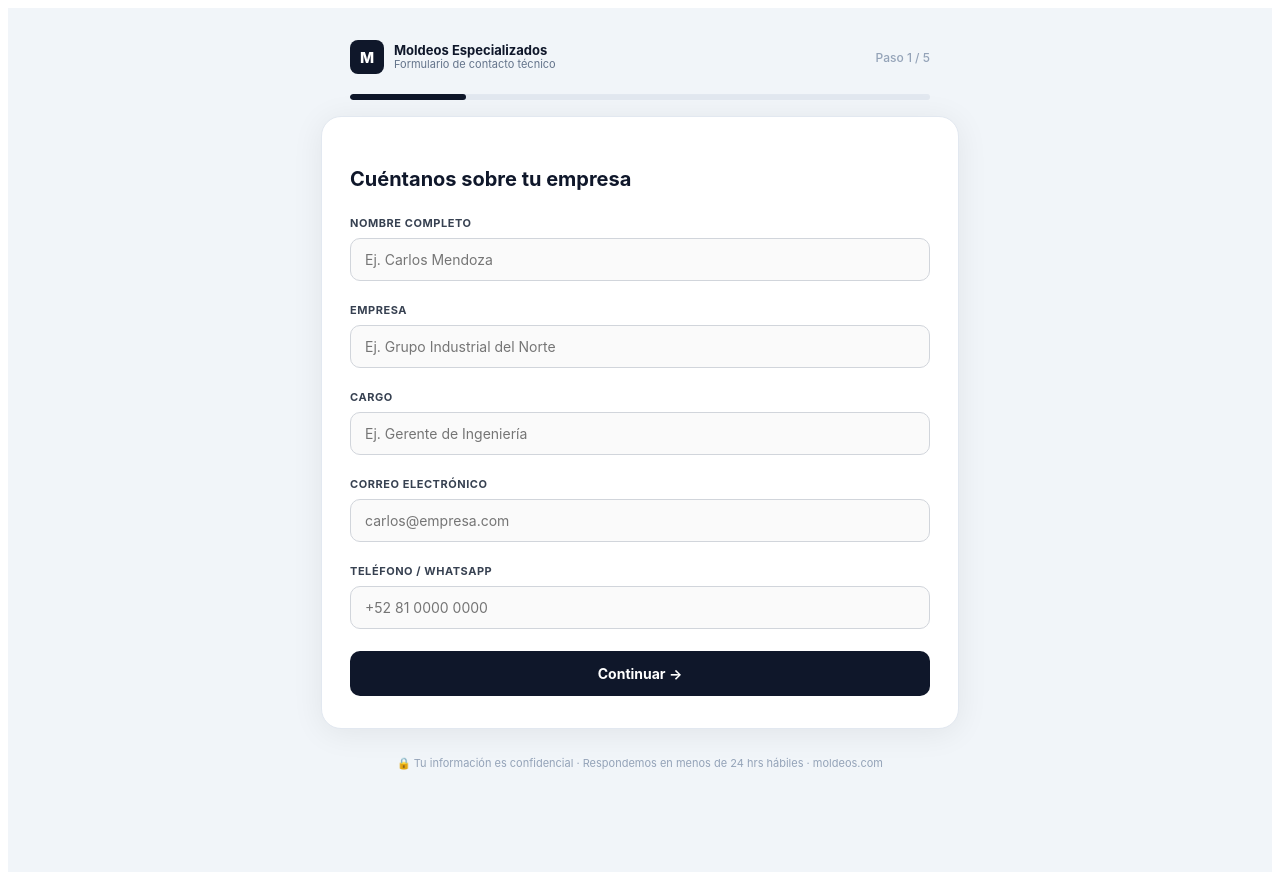
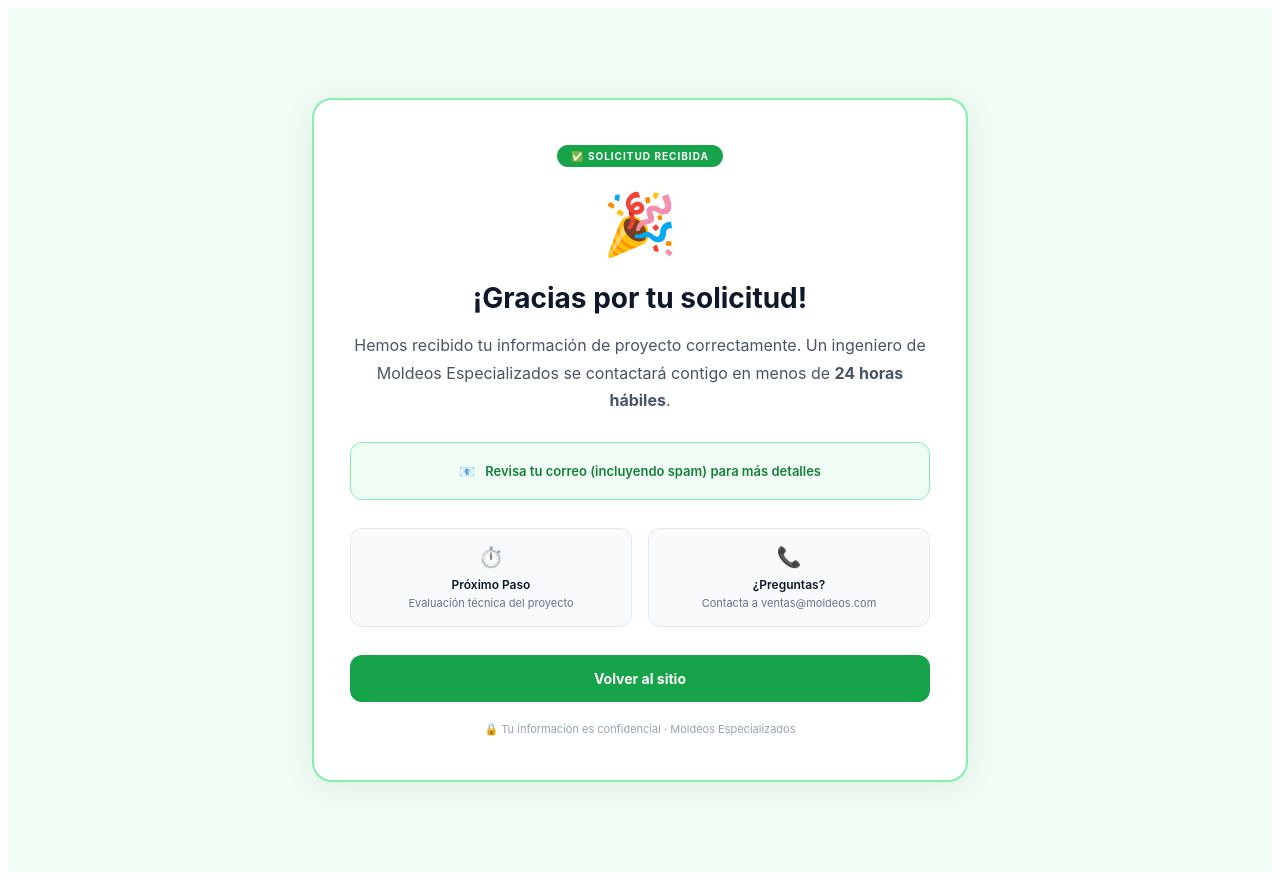
Before and after one commit to javierwelovecorner/moldeos-form, a React (Vite) app: page /success in a window 1280 px wide. Built offline with nearby package versions, Linux system fonts and the light colour scheme.

Commit message:
feat: Add Success page with React Router navigation

```diff
--- a/package.json
+++ b/package.json
@@ -8,7 +8,8 @@
   },
   "dependencies": {
     "react": "^18.2.0",
-    "react-dom": "^18.2.0"
+    "react-dom": "^18.2.0",
+    "react-router-dom": "^6.20.0"
   },
   "devDependencies": {
     "@vitejs/plugin-react": "^4.0.0",
--- a/src/App.jsx
+++ b/src/App.jsx
@@ -1,4 +1,5 @@
 import React, { useState } from "react";
+import { useNavigate } from 'react-router-dom';
 
 const steps = [
   {
@@ -142,6 +143,7 @@ function getResult(score, answers) {
 }
 
 export default function App() {
+  const navigate = useNavigate();
   const [step, setStep] = useState(0);
   const [answers, setAnswers] = useState({});
   const [submitted, setSubmitted] = useState(false);
@@ -222,6 +224,12 @@ export default function App() {
         if (!result.success) {
           console.error('❌ Error al enviar a HubSpot:', result.error);
           // Continuar mostrando resultado aunque falle HubSpot
+        } else {
+          // Si el envío fue exitoso, redirigir a success después de 1.5 segundos
+          console.log('✅ Enviado exitosamente, redirigiendo a success...');
+          setTimeout(() => {
+            navigate('/success');
+          }, 1500);
         }
 
         setSubmitted(true);
--- /dev/null
+++ b/src/Success.jsx
@@ -0,0 +1,146 @@
+export default function Success() {
+  return (
+    <div style={{
+      minHeight: "100vh",
+      background: "#F0FDF4",
+      display: "flex",
+      alignItems: "center",
+      justifyContent: "center",
+      padding: "32px 16px",
+      fontFamily: "'Inter', system-ui, sans-serif",
+    }}>
+      <div style={{
+        maxWidth: 580,
+        width: "100%",
+        background: "#fff",
+        border: "2px solid #86EFAC",
+        borderRadius: 20,
+        padding: "44px 36px",
+        textAlign: "center",
+        boxShadow: "0 4px 32px rgba(0,0,0,0.07)",
+      }}>
+        <span style={{
+          display: "inline-block",
+          background: "#16A34A",
+          color: "#fff",
+          fontSize: 10,
+          fontWeight: 700,
+          letterSpacing: "0.1em",
+          textTransform: "uppercase",
+          padding: "5px 14px",
+          borderRadius: 99,
+          marginBottom: 20,
+        }}>
+          ✅ Solicitud Recibida
+        </span>
+
+        <div style={{ fontSize: 60, marginBottom: 20 }}>🎉</div>
+
+        <h1 style={{
+          fontSize: 28,
+          fontWeight: 700,
+          color: "#0F172A",
+          marginBottom: 16,
+          lineHeight: 1.3,
+        }}>
+          ¡Gracias por tu solicitud!
+        </h1>
+
+        <p style={{
+          fontSize: 16,
+          color: "#475569",
+          lineHeight: 1.7,
+          marginBottom: 28,
+        }}>
+          Hemos recibido tu información de proyecto correctamente. Un ingeniero de Moldeos Especializados se contactará contigo en menos de <strong>24 horas hábiles</strong>.
+        </p>
+
+        <div style={{
+          background: "#F0FDF4",
+          borderRadius: 12,
+          padding: "20px 16px",
+          marginBottom: 28,
+          border: "1px solid #86EFAC",
+        }}>
+          <p style={{
+            fontSize: 13,
+            color: "#15803D",
+            fontWeight: 600,
+            margin: 0,
+            display: "flex",
+            alignItems: "center",
+            justifyContent: "center",
+            gap: 10,
+          }}>
+            <span>📧</span>
+            Revisa tu correo (incluyendo spam) para más detalles
+          </p>
+        </div>
+
+        <div style={{
+          display: "grid",
+          gridTemplateColumns: "1fr 1fr",
+          gap: 16,
+          marginBottom: 28,
+        }}>
+          <div style={{
+            background: "#F8FAFC",
+            borderRadius: 12,
+            padding: "16px",
+            border: "1px solid #E2E8F0",
+          }}>
+            <div style={{ fontSize: 20, marginBottom: 8 }}>⏱️</div>
+            <div style={{ fontSize: 12, fontWeight: 600, color: "#0F172A", marginBottom: 4 }}>
+              Próximo Paso
+            </div>
+            <div style={{ fontSize: 11, color: "#64748B" }}>
+              Evaluación técnica del proyecto
+            </div>
+          </div>
+
+          <div style={{
+            background: "#F8FAFC",
+            borderRadius: 12,
+            padding: "16px",
+            border: "1px solid #E2E8F0",
+          }}>
+            <div style={{ fontSize: 20, marginBottom: 8 }}>📞</div>
+            <div style={{ fontSize: 12, fontWeight: 600, color: "#0F172A", marginBottom: 4 }}>
+              ¿Preguntas?
+            </div>
+            <div style={{ fontSize: 11, color: "#64748B" }}>
+              Contacta a ventas@moldeos.com
+            </div>
+          </div>
+        </div>
+
+        <button
+          onClick={() => window.location.href = '/'}
+          style={{
+            background: "#16A34A",
+            color: "#fff",
+            border: "none",
+            borderRadius: 12,
+            padding: "15px 24px",
+            fontSize: 14,
+            fontWeight: 700,
+            cursor: "pointer",
+            width: "100%",
+            fontFamily: "inherit",
+          }}
+        >
+          Volver al sitio
+        </button>
+
+        <p style={{
+          fontSize: 11,
+          color: "#94A3B8",
+          marginTop: 20,
+          marginBottom: 0,
+        }}>
+          🔒 Tu información es confidencial · Moldeos Especializados
+        </p>
+      </div>
+    </div>
+  );
+}
--- a/src/main.jsx
+++ b/src/main.jsx
@@ -1,4 +1,16 @@
 import React from 'react'
 import ReactDOM from 'react-dom/client'
+import { BrowserRouter as Router, Routes, Route } from 'react-router-dom'
 import App from './App.jsx'
-ReactDOM.createRoot(document.getElementById('root')).render(<React.StrictMode><App /></React.StrictMode>)
+import Success from './Success.jsx'
+
+ReactDOM.createRoot(document.getElementById('root')).render(
+  <React.StrictMode>
+    <Router>
+      <Routes>
+        <Route path="/" element={<App />} />
+        <Route path="/success" element={<Success />} />
+      </Routes>
+    </Router>
+  </React.StrictMode>
+)
```
